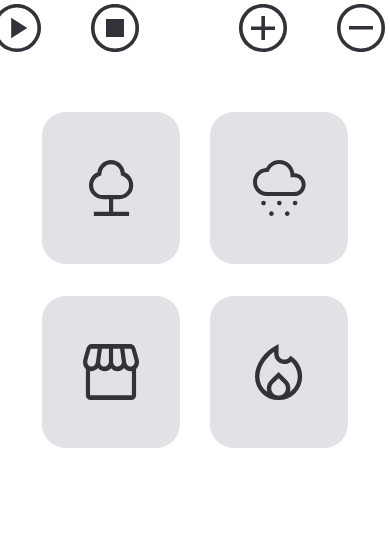
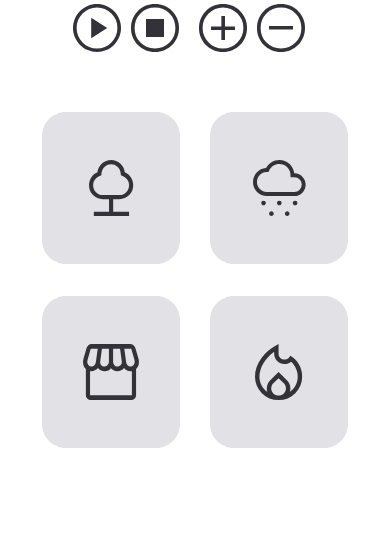
Before and after one commit to BarveraDev/Focus-Timer, a plain HTML site: page index.html in a window 390 px wide. Shown: the part 293-844 px from the top of the page. Drawn offline with Linux system fonts and the light colour scheme.

Commit message:
Update style.css

```diff
--- a/style.css
+++ b/style.css
@@ -98,4 +98,7 @@ header {
     margin-top: 2rem;
     margin: 2rem 0 6rem 18rem;
   }
+  .buttons {
+    gap: 1rem;
+  }
 }
```
